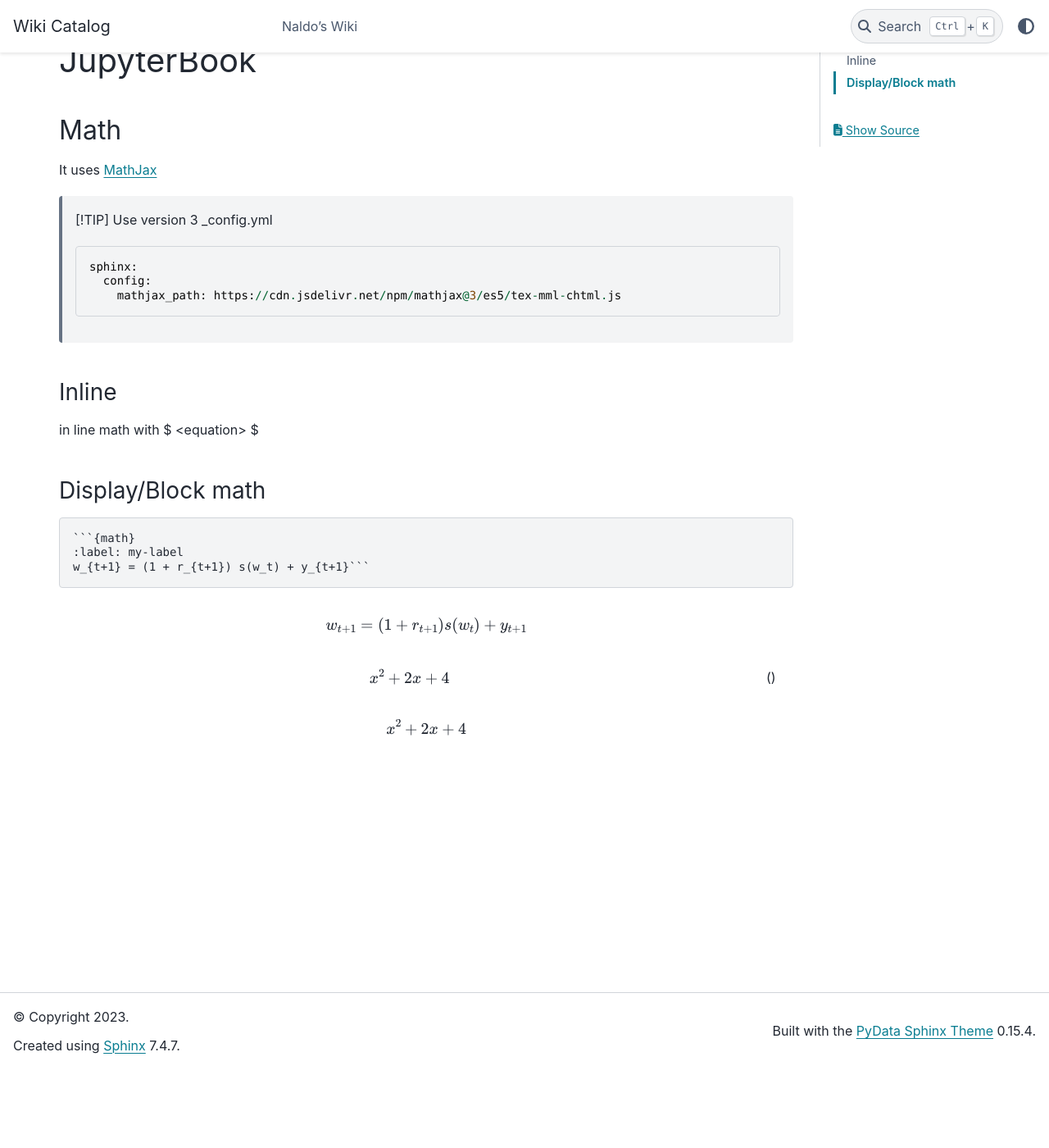
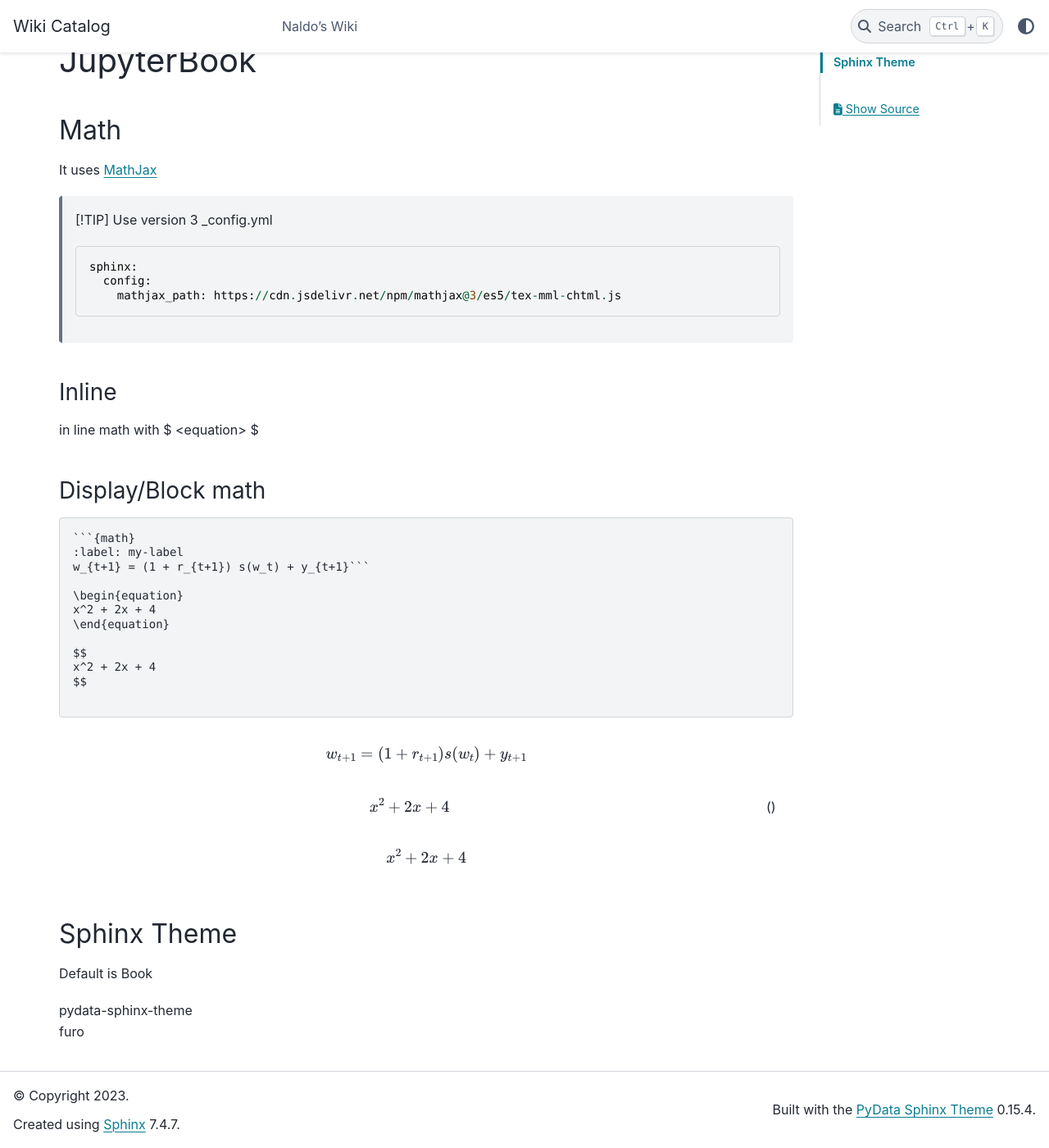
Before and after one commit to solipsse/Wiki1, a Jupyter Book: the page built from content/1/misc/jupyter-book.md, in a window 1280 px wide and 1400 px high, scrolled down 96 px. Shown: the whole window at 82% size. Built offline with Jupyter Book 1.0.4 settings and Sphinx 7.4.7 and the PyData theme 0.15.4, drawn with Linux system fonts in a browser that asks for light colours.

Commit message:
Furo Theme

````diff
--- a/content/1/misc/jupyter-book.md
+++ b/content/1/misc/jupyter-book.md
@@ -26,6 +26,15 @@
 ```{math}
 :label: my-label
 w_{t+1} = (1 + r_{t+1}) s(w_t) + y_{t+1}```
+
+\begin{equation}
+x^2 + 2x + 4
+\end{equation}
+
+$$
+x^2 + 2x + 4
+$$
+
 ```
 
 ```{math}
@@ -39,3 +48,10 @@
 $$
 x^2 + 2x + 4
 $$
+
+## Sphinx Theme
+
+Default is Book
+
+pydata-sphinx-theme\
+furo
--- a/requirements.txt
+++ b/requirements.txt
@@ -2,5 +2,5 @@
 matplotlib
 numpy
 sphinx-inline-tabs
-pydata-sphinx-theme
+furo
 sphinx-proof
````
